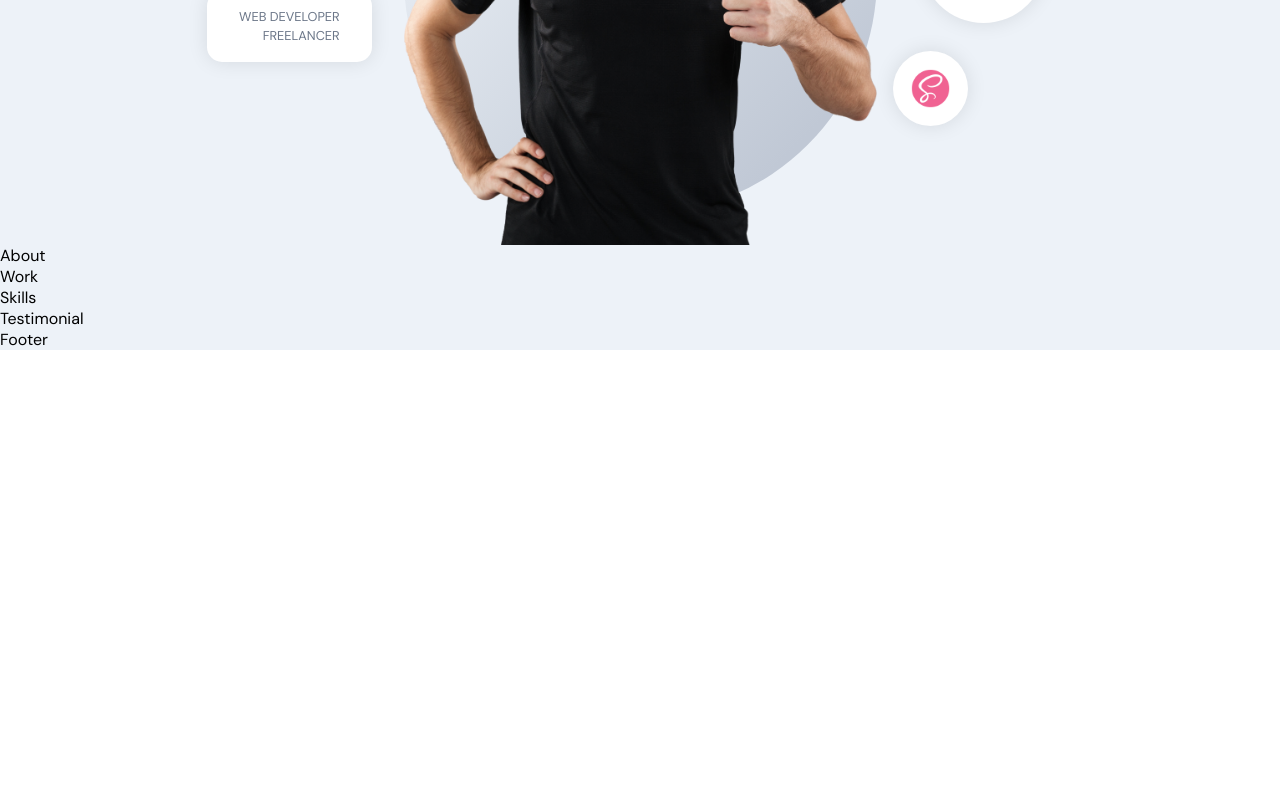
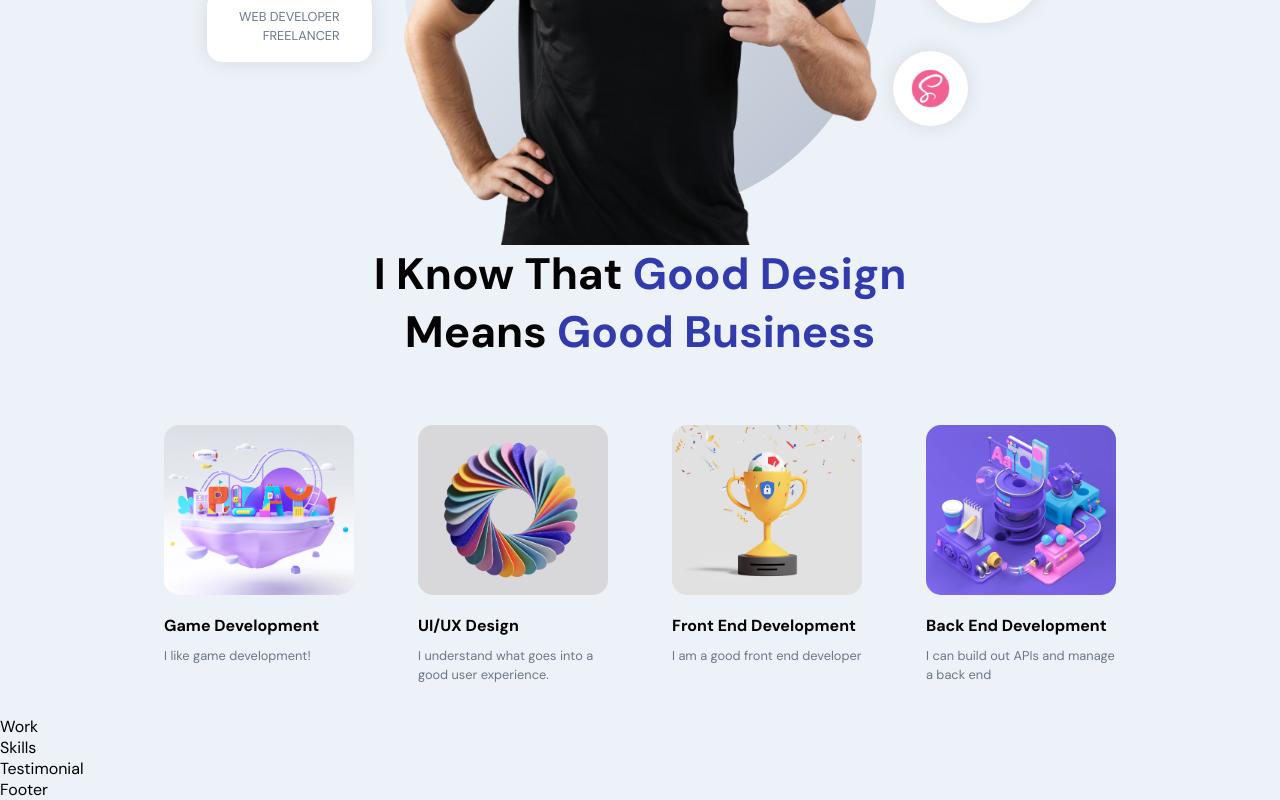
Before and after one commit to FahadHameed89/Portfolio-React-Sanity, a React (Create React App) app in the folder frontend_react/: page / in a window 1280 px wide. Shown: the part 445-1245 px from the top of the page. Before the commit the page ends 800 px from the top, so only its background shows below. Built offline with nearby package versions, Linux system fonts and the light colour scheme.

Commit message:
Added about sections jsx and scss

```diff
--- a/frontend_react/src/container/About/About.jsx
+++ b/frontend_react/src/container/About/About.jsx
@@ -1,9 +1,45 @@
-import React from 'react'
+import React, { useState, useEffect } from 'react';
+import { motion } from 'framer-motion';
+import { images } from '../../constants';
 
 import './About.scss';
+
+const abouts = [
+  {title: 'Game Development', description: 'I like game development!', imgUrl: images.about01},
+  {title: 'UI/UX Design', description: 'I understand what goes into a good user experience.', imgUrl: images.about02},
+  {title: 'Front End Development', description: 'I am a good front end developer', imgUrl: images.about03},
+  {title: 'Back End Development', description: 'I can build out APIs and manage a back end', imgUrl: images.about04}
+
+]
+
 const About = () => {
   return (
-    <div>About</div>
+    <>
+    <h2 className='head-text'>
+      I know that
+      <span> Good Design</span>
+      <br />
+      means
+      <span> Good Business</span>
+      </h2>
+
+      <div className='app__profiles'>
+        {abouts.map((about, index) => (
+          <motion.div
+            whileInView={{opacity: 1}}
+            whileHover={{scale: 1.1}}
+            transition={{duration: 0.5, type: 'tween'}}
+            className="app__profile-item"
+            key={about.title + index}
+          >
+            <img src={about.imgUrl} alt={about.title} />
+            <h2 className='bold-text' style={{marginTop: 20}}> {about.title}</h2>
+            <p className='p-text' style={{marginTop: 10}}> {about.description}</p>
+
+          </motion.div>
+        ))}
+      </div>
+    </>
   )
 }
 
--- a/frontend_react/src/container/About/About.scss
+++ b/frontend_react/src/container/About/About.scss
@@ -0,0 +1,38 @@
+.app__about {
+    flex: 1;
+    width: 100%;
+    flex-direction: column;
+  }
+
+  .app__profiles {
+    display: flex;
+    justify-content: center;
+    align-items: flex-start;
+    flex-wrap: wrap;
+    margin-top: 2rem;
+  }
+
+  .app__profile-item {
+    width: 190px;
+    display: flex;
+    justify-content: flex-start;
+    align-items: flex-start;
+    flex-direction: column;
+    margin: 2rem;
+
+    img {
+      width: 100%;
+      height: 170px;
+      border-radius: 15px;
+      object-fit: cover;
+    }
+
+    @media screen and (min-width: 2000px) {
+      width: 370px;
+      margin: 2rem 4rem;
+
+      img {
+        height: 320px;
+      }
+    }
+  }
```
